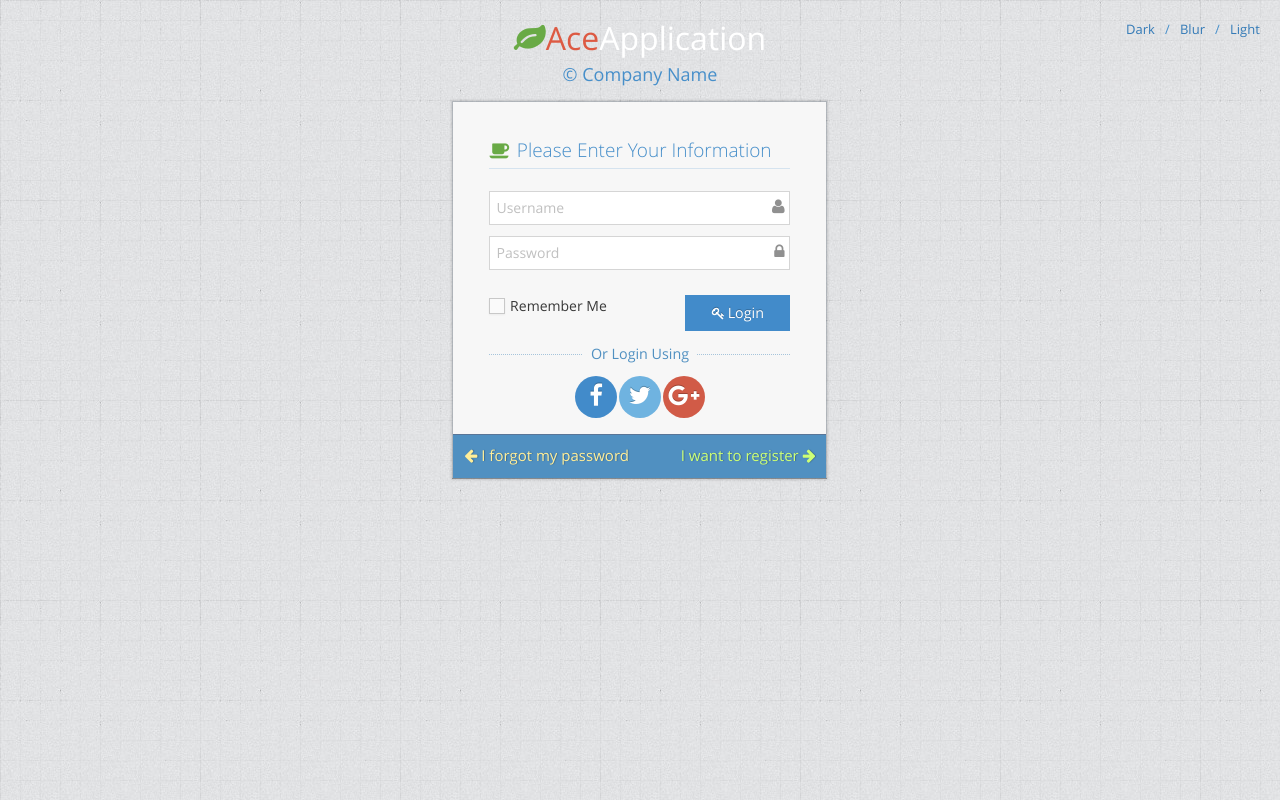
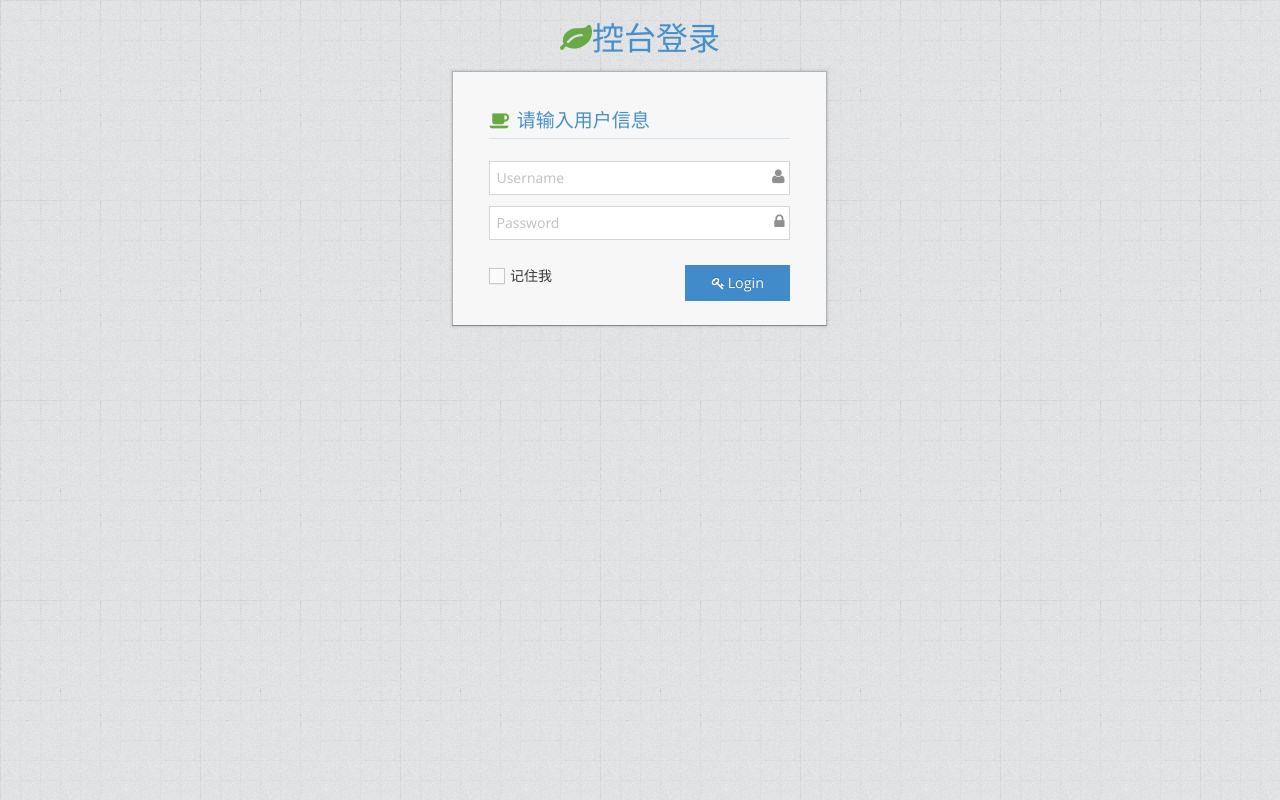
Before and after one commit to cctmor/course_git, a Vue app in the folder admin/: page / in a window 1280 px wide. Built offline with nearby package versions, Linux system fonts and the light colour scheme.

Commit message:
1.简化登录页面代码 2.增加eslintrc.js,去掉部分检查项 解决修改代码自动编译时报错：$ is not defined

```diff
--- a/admin/src/App.vue
+++ b/admin/src/App.vue
@@ -7,10 +7,10 @@ v<template>
             <div class="center">
               <h1>
                 <i class="ace-icon fa fa-leaf green"></i>
-                <span class="red">Ace</span>
-                <span class="white" id="id-text2">Application</span>
+                <span class="blue">控台登录</span>
+<!--                <span class="white" id="id-text2">Application</span>-->
               </h1>
-              <h4 class="blue" id="id-company-text">&copy; Company Name</h4>
+<!--              <h4 class="blue" id="id-company-text">&copy; Company Name</h4>-->
             </div>
 
             <div class="space-6"></div>
@@ -21,7 +21,7 @@ v<template>
                   <div class="widget-main">
                     <h4 class="header blue lighter bigger">
                       <i class="ace-icon fa fa-coffee green"></i>
-                      Please Enter Your Information
+                      请输入用户信息
                     </h4>
 
                     <div class="space-6"></div>
@@ -47,7 +47,7 @@ v<template>
                         <div class="clearfix">
                           <label class="inline">
                             <input type="checkbox" class="ace" />
-                            <span class="lbl"> Remember Me</span>
+                            <span class="lbl"> 记住我</span>
                           </label>
 
                           <button type="button" class="width-35 pull-right btn btn-sm btn-primary">
@@ -60,42 +60,42 @@ v<template>
                       </fieldset>
                     </form>
 
-                    <div class="social-or-login center">
-                      <span class="bigger-110">Or Login Using</span>
-                    </div>
+<!--                    <div class="social-or-login center">-->
+<!--                      <span class="bigger-110">Or Login Using</span>-->
+<!--                    </div>-->
 
-                    <div class="space-6"></div>
+<!--                    <div class="space-6"></div>-->
 
-                    <div class="social-login center">
-                      <a class="btn btn-primary">
-                        <i class="ace-icon fa fa-facebook"></i>
-                      </a>
+<!--                    <div class="social-login center">-->
+<!--                      <a class="btn btn-primary">-->
+<!--                        <i class="ace-icon fa fa-facebook"></i>-->
+<!--                      </a>-->
 
-                      <a class="btn btn-info">
-                        <i class="ace-icon fa fa-twitter"></i>
-                      </a>
+<!--                      <a class="btn btn-info">-->
+<!--                        <i class="ace-icon fa fa-twitter"></i>-->
+<!--                      </a>-->
 
-                      <a class="btn btn-danger">
-                        <i class="ace-icon fa fa-google-plus"></i>
-                      </a>
-                    </div>
+<!--                      <a class="btn btn-danger">-->
+<!--                        <i class="ace-icon fa fa-google-plus"></i>-->
+<!--                      </a>-->
+<!--                    </div>-->
                   </div><!-- /.widget-main -->
 
-                  <div class="toolbar clearfix">
-                    <div>
-                      <a href="#" data-target="#forgot-box" class="forgot-password-link">
-                        <i class="ace-icon fa fa-arrow-left"></i>
-                        I forgot my password
-                      </a>
-                    </div>
+<!--                  <div class="toolbar clearfix">-->
+<!--                    <div>-->
+<!--                      <a href="#" data-target="#forgot-box" class="forgot-password-link">-->
+<!--                        <i class="ace-icon fa fa-arrow-left"></i>-->
+<!--                        I forgot my password-->
+<!--                      </a>-->
+<!--                    </div>-->
 
-                    <div>
-                      <a href="#" data-target="#signup-box" class="user-signup-link">
-                        I want to register
-                        <i class="ace-icon fa fa-arrow-right"></i>
-                      </a>
-                    </div>
-                  </div>
+<!--                    <div>-->
+<!--                      <a href="#" data-target="#signup-box" class="user-signup-link">-->
+<!--                        I want to register-->
+<!--                        <i class="ace-icon fa fa-arrow-right"></i>-->
+<!--                      </a>-->
+<!--                    </div>-->
+<!--                  </div>-->
                 </div><!-- /.widget-body -->
               </div><!-- /.login-box -->
 
@@ -217,20 +217,20 @@ v<template>
               </div><!-- /.signup-box -->
             </div><!-- /.position-relative -->
 
-            <div class="navbar-fixed-top align-right">
-              <br />
-              &nbsp;
-              <a id="btn-login-dark" href="#">Dark</a>
-              &nbsp;
-              <span class="blue">/</span>
-              &nbsp;
-              <a id="btn-login-blur" href="#">Blur</a>
-              &nbsp;
-              <span class="blue">/</span>
-              &nbsp;
-              <a id="btn-login-light" href="#">Light</a>
-              &nbsp; &nbsp; &nbsp;
-            </div>
+<!--            <div class="navbar-fixed-top align-right">-->
+<!--              <br />-->
+<!--              &nbsp;-->
+<!--              <a id="btn-login-dark" href="#">Dark</a>-->
+<!--              &nbsp;-->
+<!--              <span class="blue">/</span>-->
+<!--              &nbsp;-->
+<!--              <a id="btn-login-blur" href="#">Blur</a>-->
+<!--              &nbsp;-->
+<!--              <span class="blue">/</span>-->
+<!--              &nbsp;-->
+<!--              <a id="btn-login-light" href="#">Light</a>-->
+<!--              &nbsp; &nbsp; &nbsp;-->
+<!--            </div>-->
           </div>
         </div><!-- /.col -->
       </div><!-- /.row -->
```
Also changed, not shown: admin/.eslintrc.js (added).
